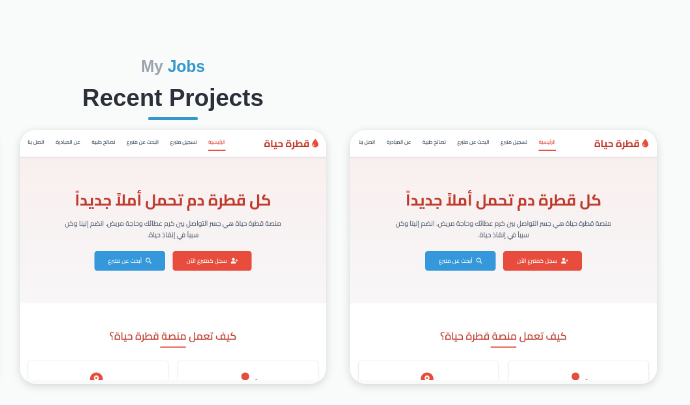
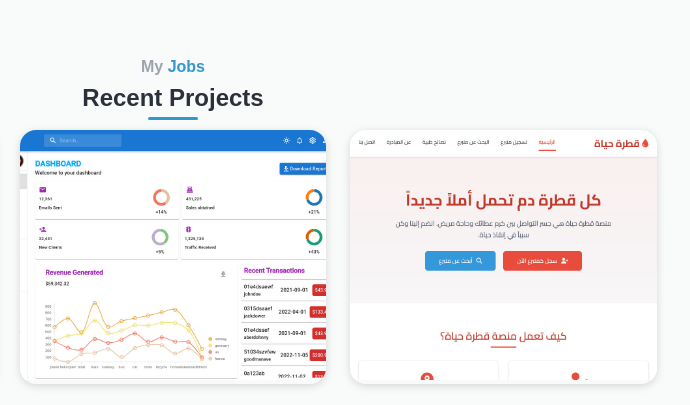
Before and after one commit to sarayoutest/portfolio-sara, a plain HTML site: page index.html in a window 1280 px wide. Shown: the part 2180-2585 px from the top of the page, 467-1157 px from the left. Drawn offline with nearby package versions, Linux system fonts and the light colour scheme.

Commit message:
index.html

```diff
--- a/index.html
+++ b/index.html
@@ -167,7 +167,7 @@
                 </article>
 
                 <article class="projects__card">
-                    <img src="assets/images/9.jpg" alt="admin dashboard" class="projects__img">
+                    <img src="assets/images/admin.jpg" alt="admin dashboard" class="projects__img">
                     <div class="projects__modal">
                         <span class="projects__subtitle">Web Development</span>
                         <h2 class="projects__title">admin dashboard</h2>
```
